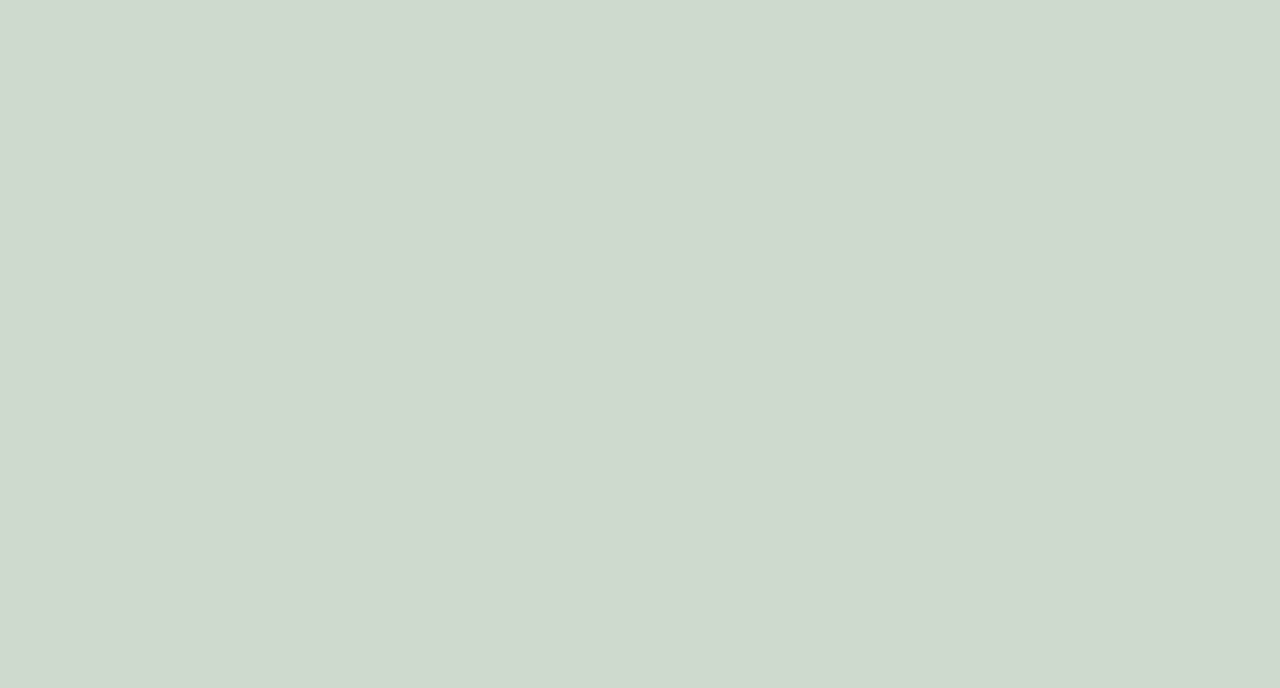
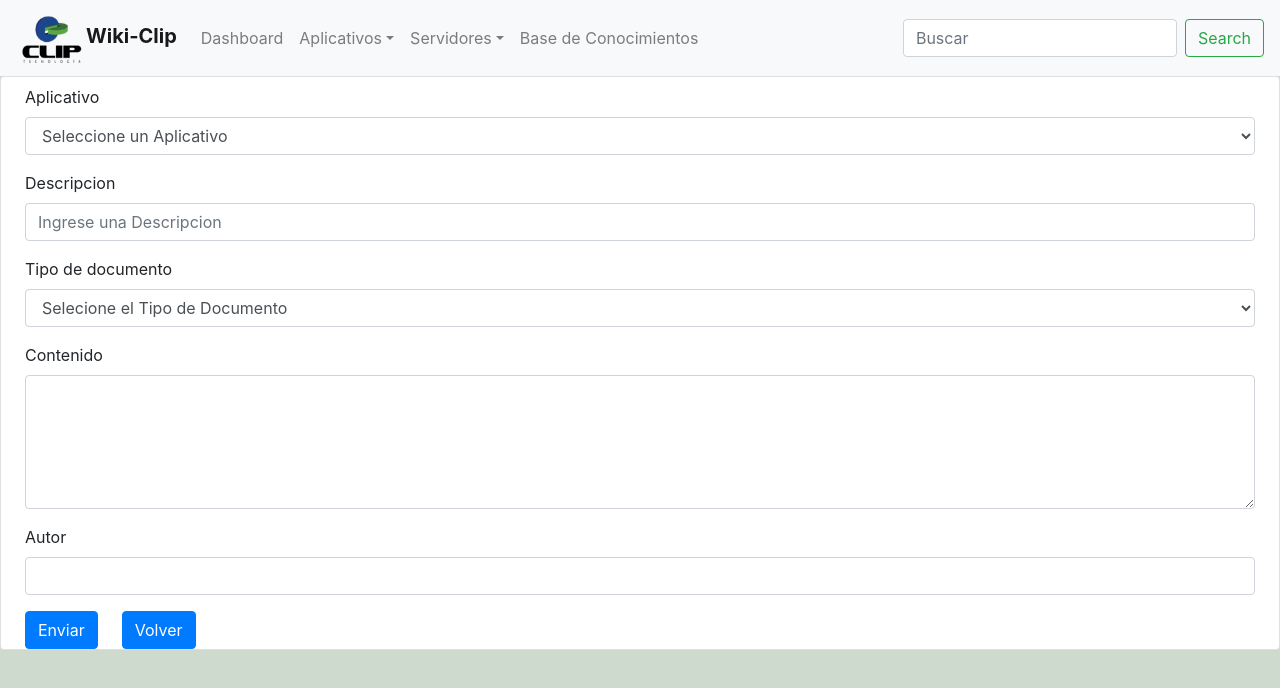
Before and after one commit to JuanCJR/wiki-clip, a React (Create React App) app: page /CreateKBItem in a window 1280 px wide. Shown: the top 688 px of the page. Built offline with nearby package versions, Linux system fonts and the light colour scheme.

Commit message:
Adding add button to kb

```diff
--- a/src/App.js
+++ b/src/App.js
@@ -6,6 +6,7 @@ import NavBar from './components/NavBar';
 import Dashboard from './components/Dashboard';
 import KnowedgeBase from './components/KnowedgeBase/KnowedgeBase';
 import ItemKBPage from './components/KnowedgeBase/ItemKBPage'
+import CreateKBItem from './components/KnowedgeBase/CreateKBItem'
 
 //importaciones de pruebas
 import Prueba from './test/test.js'
@@ -28,7 +29,7 @@ class App extends Component {
         <Route path="/dashboard" component={this.Dashboard}></Route>
         <Route path="/KnowedgeBase" component={this.KB}></Route>
         <Route path="/KnowedgeBaseItem" component={this.kbRouter}></Route>
-
+        <Route path="/CreateKBItem" component={this.CreateKBItem}></Route>
 
         <Route path="/Prueba" component={this.Prueba}></Route>
 
@@ -124,6 +125,12 @@ class App extends Component {
     )
   }//.
 
+  CreateKBItem = () =>{
+    return(
+        <CreateKBItem></CreateKBItem>
+    )
+}//.
+
   Prueba()
   {
     return(
--- a/src/components/KnowedgeBase/CreateKBItem.js
+++ b/src/components/KnowedgeBase/CreateKBItem.js
@@ -1,11 +1,119 @@
 import React, { Component } from 'react'
+import Button from 'react-bootstrap/Button'
+import Form from 'react-bootstrap/Form'
+import Card from 'react-bootstrap/Card'
+import axios from 'axios'
+import NavBar from '../NavBar'
+import { Alert } from 'react-bootstrap';
 export default class CreateKBItem extends Component {
 
+    state = {
+        Aplicativo: "",
+        Descripcion: "",
+        Tipo: "",
+        Contenido: "",
+        Autor: ""
+    }
+    onChangeDescripcion = (e) => {
+        this.setState({
+            Descripcion: e.target.value
+        });
+    }
+
+
+    onChangeAplicativo = (e) => {
+        this.setState({
+            Aplicativo: e.target.value
+        });
+    }
+
+    onChangeTipo = (e) => {
+        this.setState({
+            Tipo: e.target.value
+        });
+
+    }
+
+    onChangeContenido = (e) => {
+        this.setState({
+            Contenido: e.target.value
+        });
+
+    }
+
+    onChangeAutor = (e) => {
+        this.setState({
+            Autor: e.target.value
+        });
+
+    }
+
+    onSubmit = async (e) => {
+        e.preventDefault();
+        const res = await axios.post('http://localhost:8080/api/KnowedgeBase', this.state);
+        console.log(res);
+
+
+
+    }
 
 
     render() {
         return (
             <div>
+                <NavBar></NavBar>
+                <Card className="pl-4 pr-4 pt-2" >
+
+
+                    <Form onSubmit={this.onSubmit}>
+                        <Form.Group controlId="Aplicativo">
+                            <Form.Label>Aplicativo</Form.Label>
+                            <Form.Control as="select"
+                                placeholder="Seleccione un Aplcativo"
+                                onChange={this.onChangeAplicativo}
+                            >
+                                <option>Seleccione un Aplicativo</option>
+                                <option>GoAnywhere</option>
+                                <option>Aldon</option>
+                                <option>Enforcive</option>
+                                <option>Presto</option>
+                            </Form.Control>
+
+                        </Form.Group>
+                        <Form.Group onChange={this.onChangeDescripcion} controlId="Descripcion">
+                            <Form.Label>Descripcion</Form.Label>
+                            <Form.Control placeholder="Ingrese una Descripcion"
+                            ></Form.Control>
+                        </Form.Group>
+                        <Form.Group controlId="Tipo">
+                            <Form.Label>Tipo de documento</Form.Label>
+                            <Form.Control as="select"
+                                onChange={this.onChangeTipo}>
+                                <option>Selecione el Tipo de Documento</option>
+                                <option>Actualizacion</option>
+                                <option>Correcion de errores</option>
+                            </Form.Control>
+                        </Form.Group>
+                        <Form.Group controlId="Contenido"
+                            onChange={this.onChangeContenido}>
+                            <Form.Label>Contenido</Form.Label>
+                            <Form.Control as="textarea" rows="5" />
+                        </Form.Group>
+                        <Form.Group controlId="Autor"
+                            onChange={this.onChangeAutor}>
+                            <Form.Label>Autor</Form.Label>
+                            <Form.Control></Form.Control>
+                        </Form.Group>
+                        <Button variant="primary" type="submit">
+                            Enviar
+</Button>
+                        <Button  className="ml-4" href="/KnowedgeBase" variant="primary" type="link">
+                            Volver
+</Button>
+                    </Form>
+                </Card>
+
+
 
             </div>
         )
--- a/src/components/KnowedgeBase/KnowedgeBase.js
+++ b/src/components/KnowedgeBase/KnowedgeBase.js
@@ -1,10 +1,11 @@
 import React, { Component } from 'react'
 import ItemBD from './itemBD.json'
 import { Route } from 'react-router-dom'
-import { Card, Container, Row, Col, ListGroup } from 'react-bootstrap'
+import { Card, Container, Row, Col, ListGroup, Button } from 'react-bootstrap'
 import ItemListKB from './ItemListKB'
 import ItemKBPage from './ItemKBPage'
 import axios from 'axios';
+import CreateKBItem from './CreateKBItem'
 export default class KnowedgeBase extends Component {
 
     state = {
@@ -64,7 +65,11 @@ export default class KnowedgeBase extends Component {
 
             <Card className="">
 
-                <Card.Header><h1>Base de Conocimientos</h1></Card.Header>
+                <Card.Header><h1>Base de Conocimientos</h1>
+
+                <a  href="/CreateKBItem" className ="btn btn-primary">Agregar Item</a>
+                </Card.Header>
+
                 <Container className="m-0 p-0 mw-100" style={{ height: "30rem" }}>
                     <Row className="m-0 mw-100 " >
                         <Col className="p-0 m-0" style={{ width: "12rem", flexGrow: "0" }}>
@@ -154,6 +159,9 @@ export default class KnowedgeBase extends Component {
                         ></ItemListKB>)}
             </div>
         )
-    }
+    }//.
+
+
+
 
 }
```
